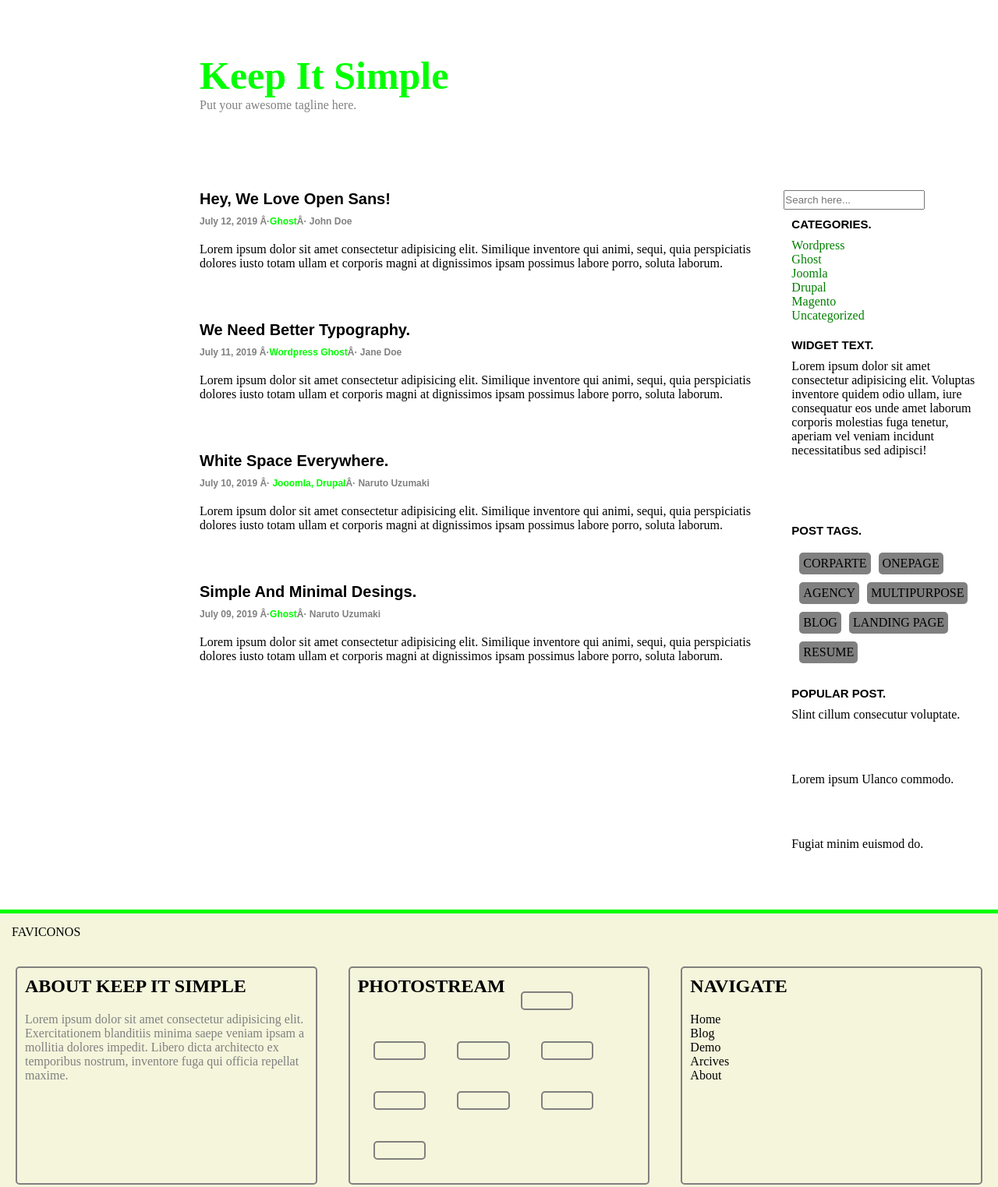
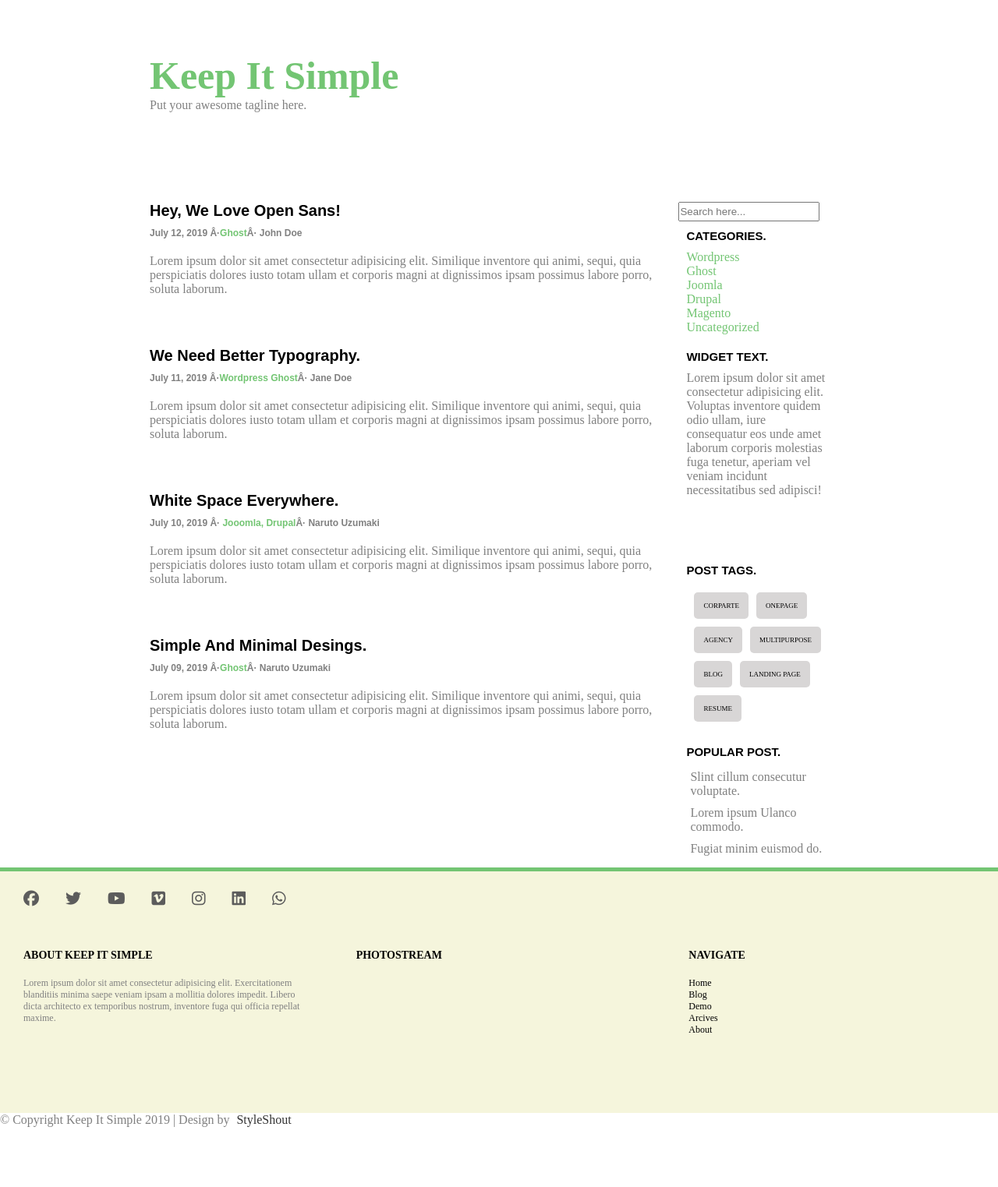
Before and after one commit to IreneGonzalezPuerta/proyecto-css, a plain HTML site: page index.html in a window 1280 px wide. Shown: the part 60-1583 px from the top of the page at 78% size. Drawn offline with Linux system fonts and the light colour scheme; a web font is replaced by a local one.

Commit message:
actualización

```diff
--- a/index.html
+++ b/index.html
@@ -3,12 +3,16 @@
 <head>
     <meta charset="UTF-08">
     <link rel="stylesheet" href="styles.css">
+    <link rel="preconnect" href="https://fonts.googleapis.com">
+    <link rel="preconnect" href="https://fonts.gstatic.com" crossorigin>
+    <link href="https://fonts.googleapis.com/css2?family=Roboto:ital,wght@0,100..900;1,100..900&family=Source+Serif+4:ital,opsz,wght@0,8..60,200..900;1,8..60,200..900&family=Yrsa:ital,wght@0,300..700;1,300..700&display=swap" rel="stylesheet">
+    <link rel="stylesheet" href="https://cdnjs.cloudflare.com/ajax/libs/font-awesome/6.7.2/css/fontawesome.min.css" integrity="sha512-v8QQ0YQ3H4K6Ic3PJkym91KoeNT5S3PnDKvqnwqFD1oiqIl653crGZplPdU5KKtHjO0QKcQ2aUlQZYjHczkmGw==" crossorigin="anonymous" referrerpolicy="no-referrer" /><link rel="stylesheet" href="https://cdnjs.cloudflare.com/ajax/libs/font-awesome/6.7.2/css/brands.min.css" integrity="sha512-58P9Hy7II0YeXLv+iFiLCv1rtLW47xmiRpC1oFafeKNShp8V5bKV/ciVtYqbk2YfxXQMt58DjNfkXFOn62xE+g==" crossorigin="anonymous" referrerpolicy="no-referrer" />
+
 </head>
 
 <body>
-    <header div id="header">
-        <nav>
 
+    <nav>
             <ul>
                 <li><a href="">HOME</a></li>
                 <li><a href="">DROPDOWN</a></li>
@@ -17,10 +21,11 @@
                 <li><a href="">BLOG</a></li>
                 <li><a href="">PAGE</a></li>
             </ul>
-        </nav>
+     </nav>
 
+    <header div id="header"></header>
         <h1>Keep It Simple</h1>
-            <p class="uno">Put your awesome tagline here.</p>
+            <p id="uno">Put your awesome tagline here.</p>
 
     </header>
     <div class="main">
@@ -84,16 +89,25 @@
             </section>
             <section>
                 <h2>POPULAR POST.</h2>
-                <p> Slint cillum consecutur voluptate.</p>
-                <p>Lorem ipsum Ulanco commodo.</p>
-                <p>Fugiat minim euismod do.</p>
+                <p class="pp"> Slint cillum consecutur voluptate.</p>
+                <p class="pp">Lorem ipsum Ulanco commodo.</p>
+                <p class="pp">Fugiat minim euismod do.</p>
             </section>
         </div>
 
     </div>
 
     <footer>
-        <nav>FAVICONOS</nav>
+        <nav class="icons">
+            <i class="fa-brands fa-facebook"></i>
+            <i class="fa-brands fa-twitter"></i>
+            <i class="fa-brands fa-youtube"></i>
+            <i class="fa-brands fa-square-vimeo"></i>
+            <i class="fa-brands fa-instagram"></i>
+            <i class="fa-brands fa-linkedin"></i>
+            <i class="fa-brands fa-whatsapp"></i>
+        </nav>
+
         <div class="piepag">
             <div class="aboutme">
                     <h2>ABOUT KEEP IT SIMPLE</h2>
--- a/styles.css
+++ b/styles.css
@@ -2,19 +2,16 @@
     margin:0;
     padding: 0;
 }
-
-h1{
-    margin-left: 20%;
-    margin-top: 50px;
-}
-#header p{
-    margin-left: 20%;
-    padding-bottom: 100px;
+.roboto-<uniquifier> {
+  font-family: "Roboto", serif;
+  font-optical-sizing: auto;
+  font-weight: 100;
+  font-style: normal;
 }
 nav{
     width: 100%;
     background-color: beige;
-    border-top: 5px solid lime;
+    border-top: 5px solid rgb(115, 197, 115);
     padding:15px;
 }
 a{
@@ -27,18 +24,35 @@ nav ul{
     display: flex;
     flex-direction: row;
     list-style-type: none;
-    margin-left: 20%;
+
 }
 
+#header {
+    margin: 0 auto;
+    width: 70%;
+}
+h1{
+    margin: 0 auto;
+    width: 70%;
+    margin-top:50px;
+    font-size: 50px;
+}
+#uno{
+    margin: 0 auto;
+    width: 70%;
+    margin-bottom: 50px;
+}
 .main{
     display: flex;
     flex-direction: row;
-    margin-left: 20%;
+    margin: 0 auto;
+    width: 70%;
 }
 .container{
     display: flex;
     flex-direction: column;
 }
+
 .aside{
     display: flex;
     flex-direction: column;
@@ -52,13 +66,13 @@ footer{
 h1{
     background-color: white;
     padding-top: 25px;
-    color: lime;
+    color: rgb(115, 197, 115);
     font-size:50px;
 }
 
 p{
     padding-bottom: 65px;
-    color:grey
+    color: grey;
 }
 
 .main container{
@@ -78,13 +92,15 @@ p{
     margin-bottom: 20px;
 }
 span{
-    color: lime;
+    color: rgb(115, 197, 115);
 }
 .main p{
     color:black;
     padding-right: 15px;
 }
-
+.container p{
+    color: grey;
+}
 form{
 
 }
@@ -100,8 +116,11 @@ input{
     flex-direction: column;
     padding: 10px;
 }
+.aside p{
+    color: grey;
+}
 .listauno{
-    color: green;
+    color: rgb(115, 197, 115);
     list-style-type: none;
 }
 .listados{
@@ -112,10 +131,20 @@ input{
     list-style-type: none;
 }
 .listados li{
-    background-color: grey;
+    background-color: #d8d6d6;
     margin: 5px;
+    padding: 12px;
+    border-radius: 5px;
+    font-size: 9px;
+}
+.pp {
     padding: 5px;
-    border-radius: 5px;
+}
+.icons i{
+    padding: 10px 15px;
+    color: rgb(92, 92, 92);
+    text-align: center;
+    font-size: 20px;
 }
 .piepag{
     display: flex;
@@ -124,13 +153,14 @@ input{
 }
 .piepag h2{
     margin-bottom: 20px;
+    font-size: 14px;
 }
 .piepag div{
     width: 33%;
     padding: 10px;
     margin:20px;
-    border: 2px solid grey;
     border-radius: 5px;
+    font-size: 12px;
 }
 .navigated li{
     list-style-type: none;
```
